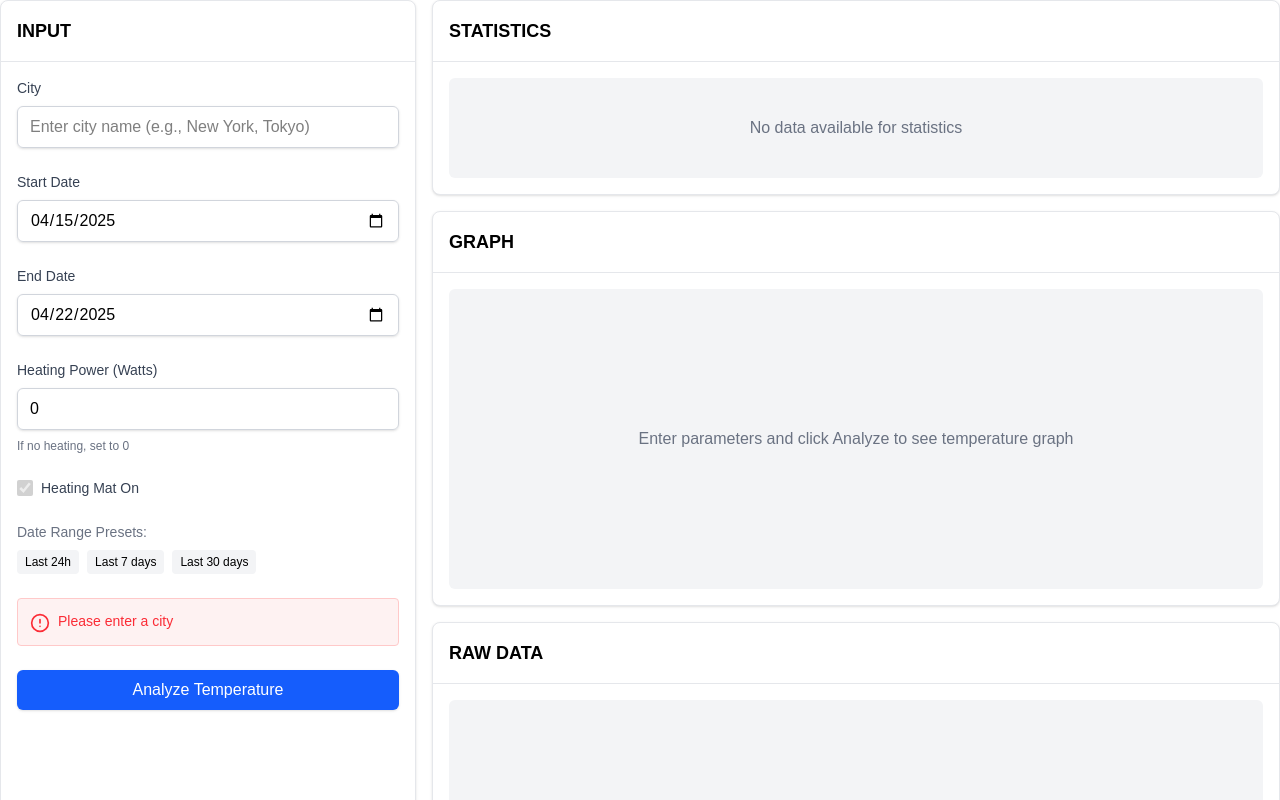
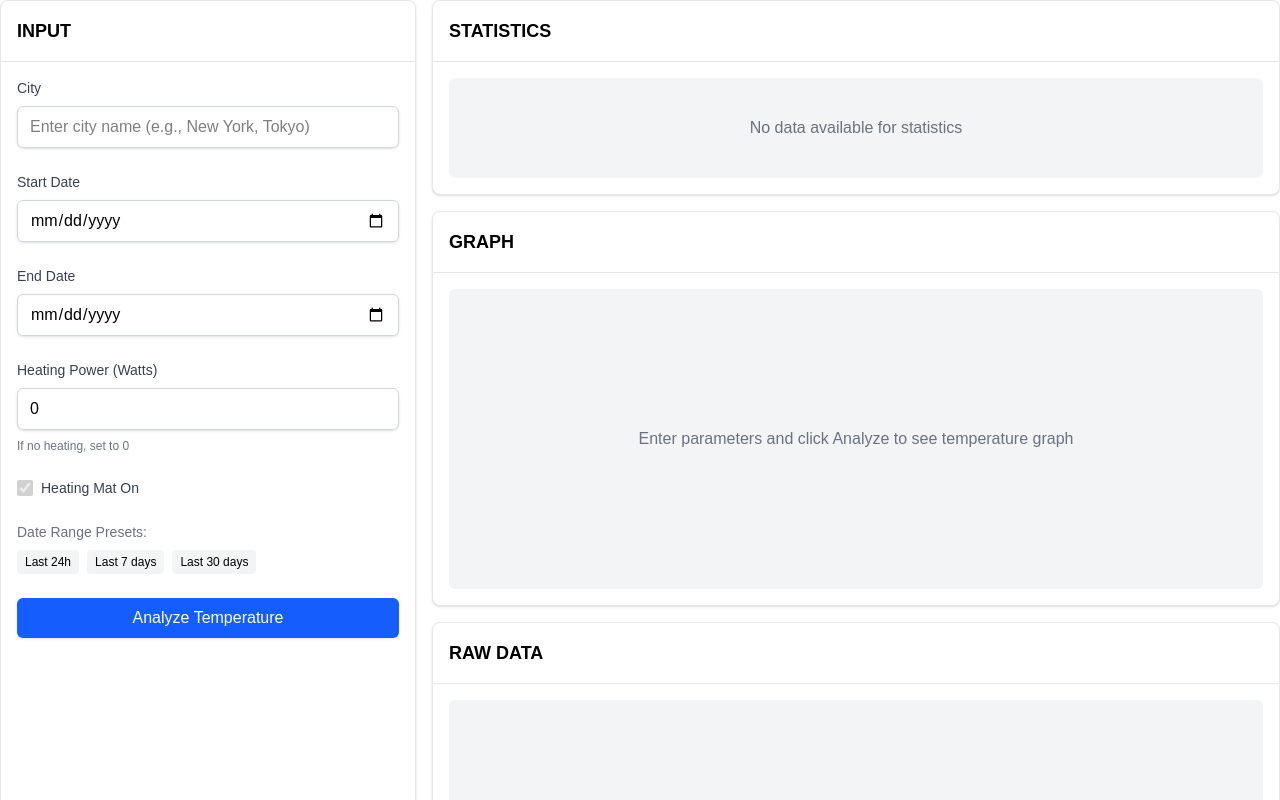
Before and after one commit to cc0ffee/greenhouse-sim, a Next.js app in the folder frontend/: page / in a window 1280 px wide. Shown: the top 800 px of the page. Built offline with nearby package versions, Linux system fonts and the light colour scheme.

Commit message:
remove any useEffect for default data

```diff
--- a/frontend/src/app/page.tsx
+++ b/frontend/src/app/page.tsx
@@ -77,18 +77,6 @@ export default function TemperatureAnalysisDashboard() {
   const [isLoading, setIsLoading] = useState(false)
   const [error, setError] = useState<string | null>(null)
 
-  // Set default dates if not set
-  useEffect(() => {
-    if (!startDate || !endDate) {
-      const today = new Date()
-      const oneWeekAgo = new Date(today)
-      oneWeekAgo.setDate(oneWeekAgo.getDate() - 7) // Default to 7 days instead of 1
-
-      setStartDate(oneWeekAgo.toISOString().split("T")[0])
-      setEndDate(today.toISOString().split("T")[0])
-    }
-  }, [])
-
   // When temperature data changes, update visible data
   useEffect(() => {
     setVisibleData(temperatureData)
@@ -166,17 +154,6 @@ export default function TemperatureAnalysisDashboard() {
   const handleVisibleDataChange = (data: TemperatureDataPoint[]) => {
     setVisibleData(data)
   }
-
-  // Load initial data on mount
-  useEffect(() => {
-    if (startDate && endDate) {
-      // Use setTimeout to ensure this runs after initial render
-      const timer = setTimeout(() => {
-        handleSubmit(new Event("submit") as any)
-      }, 100)
-      return () => clearTimeout(timer)
-    }
-  }, [startDate, endDate])
 
   return (
     <div className="grid grid-cols-1 lg:grid-cols-3 gap-4">
```
